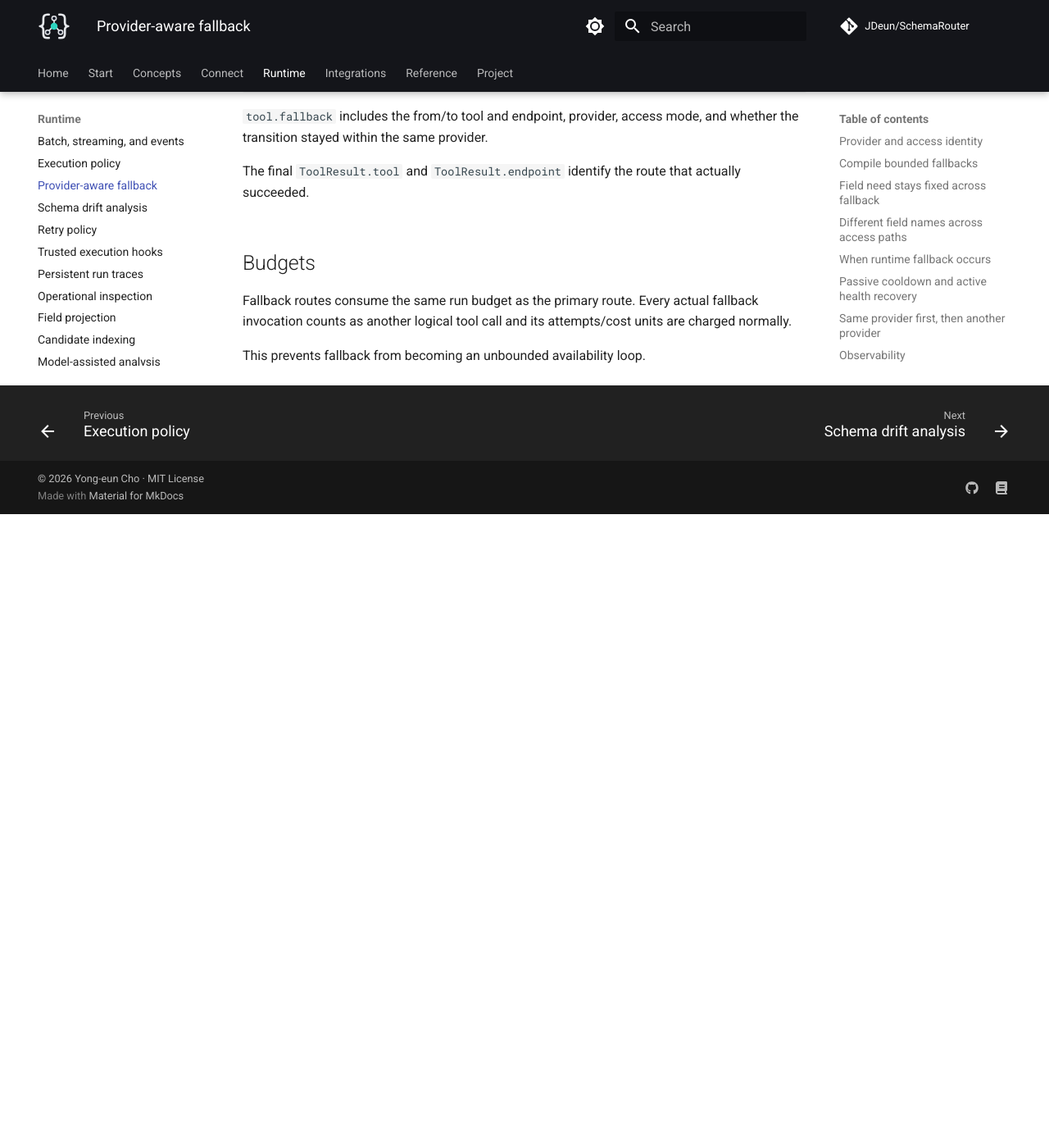
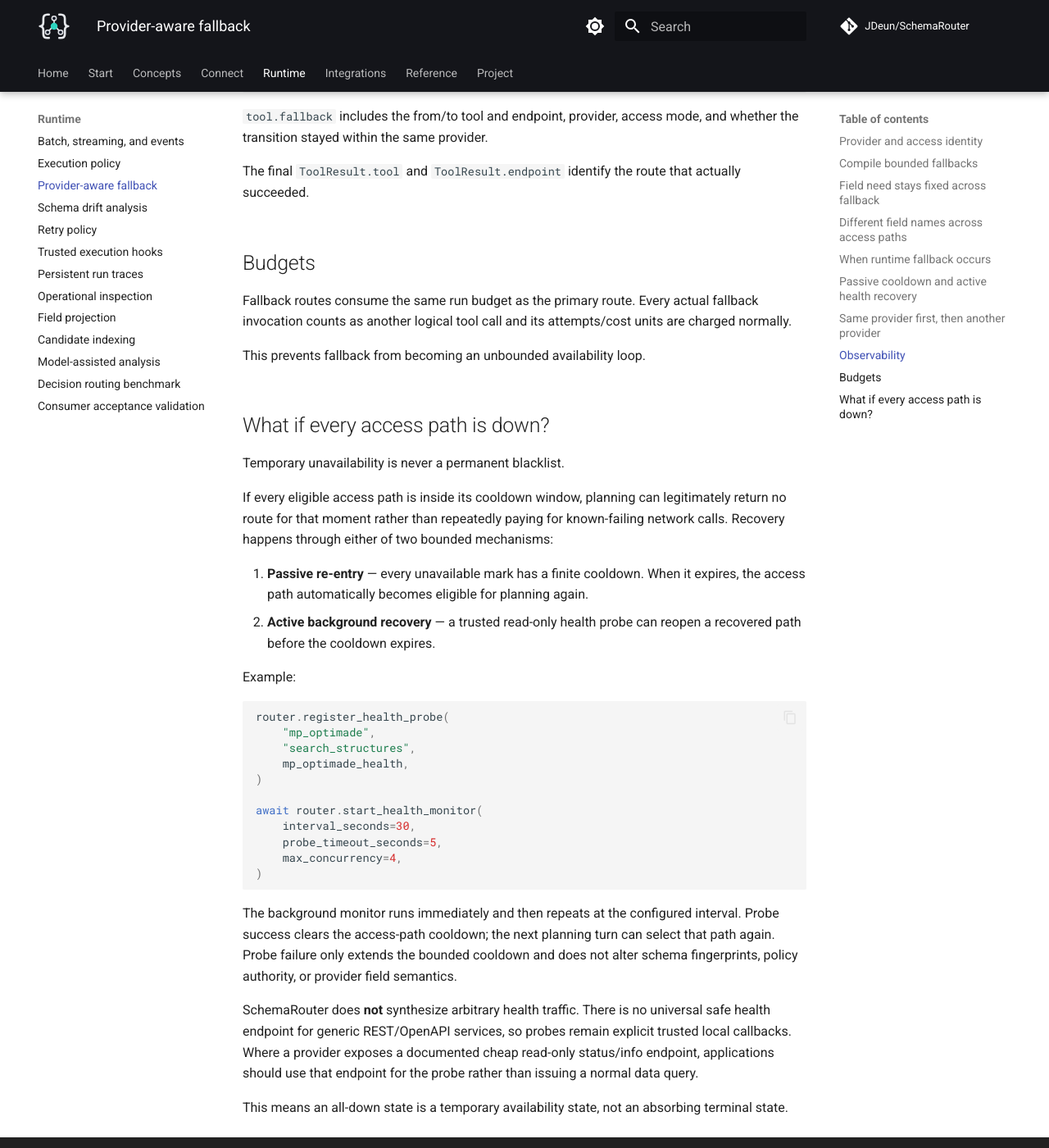
Before and after one commit to JDeun/SchemaRouter, an MkDocs documentation site: the page built from docs/guides/provider-fallback.md, in a window 1280 px wide and 1400 px high, scrolled down 5446 px. Shown: the whole window at 82% size. Built offline with MkDocs 1.6.1 and Material for MkDocs 9.7.7, drawn with Linux system fonts in a browser that asks for light colours; comment, search, counter and statistics services are not loaded; before the commit the page ends 6073 px from its top, so only the background shows below that.

Commit message:
docs: explain recovery when every access path is down

````diff
--- a/docs/guides/provider-fallback.md
+++ b/docs/guides/provider-fallback.md
@@ -248,3 +248,45 @@
 counts as another logical tool call and its attempts/cost units are charged normally.
 
 This prevents fallback from becoming an unbounded availability loop.
+
+
+## What if every access path is down?
+
+Temporary unavailability is never a permanent blacklist.
+
+If every eligible access path is inside its cooldown window, planning can legitimately return no
+route for that moment rather than repeatedly paying for known-failing network calls. Recovery happens
+through either of two bounded mechanisms:
+
+1. **Passive re-entry** — every unavailable mark has a finite cooldown. When it expires, the access
+   path automatically becomes eligible for planning again.
+2. **Active background recovery** — a trusted read-only health probe can reopen a recovered path
+   before the cooldown expires.
+
+Example:
+
+```python
+router.register_health_probe(
+    "mp_optimade",
+    "search_structures",
+    mp_optimade_health,
+)
+
+await router.start_health_monitor(
+    interval_seconds=30,
+    probe_timeout_seconds=5,
+    max_concurrency=4,
+)
+```
+
+The background monitor runs immediately and then repeats at the configured interval. Probe success
+clears the access-path cooldown; the next planning turn can select that path again. Probe failure
+only extends the bounded cooldown and does not alter schema fingerprints, policy authority, or
+provider field semantics.
+
+SchemaRouter does **not** synthesize arbitrary health traffic. There is no universal safe health
+endpoint for generic REST/OpenAPI services, so probes remain explicit trusted local callbacks.
+Where a provider exposes a documented cheap read-only status/info endpoint, applications should use
+that endpoint for the probe rather than issuing a normal data query.
+
+This means an all-down state is a temporary availability state, not an absorbing terminal state.
````
